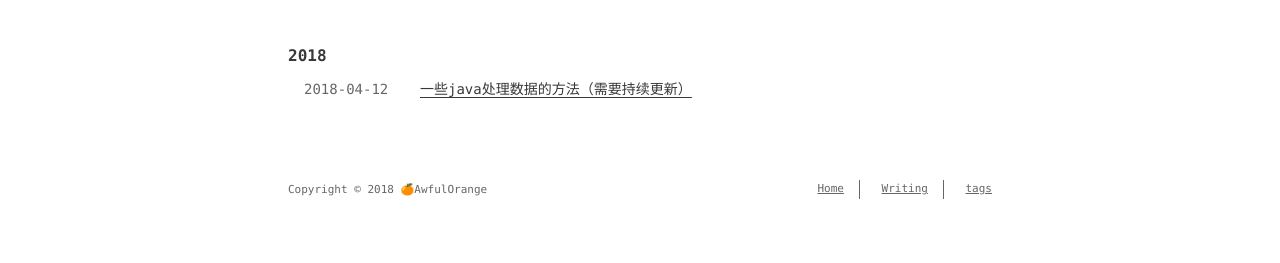
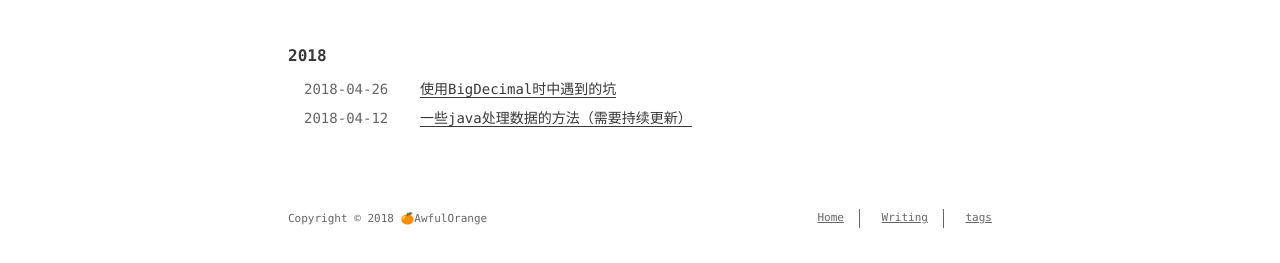
Before and after one commit to AwfulOrange/AwfulOrange.github.io, a plain HTML site: page tags/JAVA/index.html in a window 1280 px wide. Shown: the part 127-390 px from the top of the page. Drawn offline with Linux system fonts and the light colour scheme; a web font is replaced by a local one.

Commit message:
Site updated: 2018-07-05 15:58:17

```diff
--- a/tags/JAVA/index.html
+++ b/tags/JAVA/index.html
@@ -90,6 +90,26 @@
       <li class="post-item">
 
     <div class="meta">
+        <time datetime="2018-04-26T05:57:23.000Z" itemprop="datePublished">2018-04-26</time>
+    </div>
+
+
+        <span>
+
+        <a class="" href="/2018/04/26/BigDecimal/">使用BigDecimal时中遇到的坑</a>
+
+
+
+</span>
+      </li>
+
+
+
+
+
+      <li class="post-item">
+
+    <div class="meta">
         <time datetime="2018-04-12T07:15:12.000Z" itemprop="datePublished">2018-04-12</time>
     </div>
 
```
Also changed, not shown: 2018/04/26/BigDecimal/index.html (+7 -1 lines).
